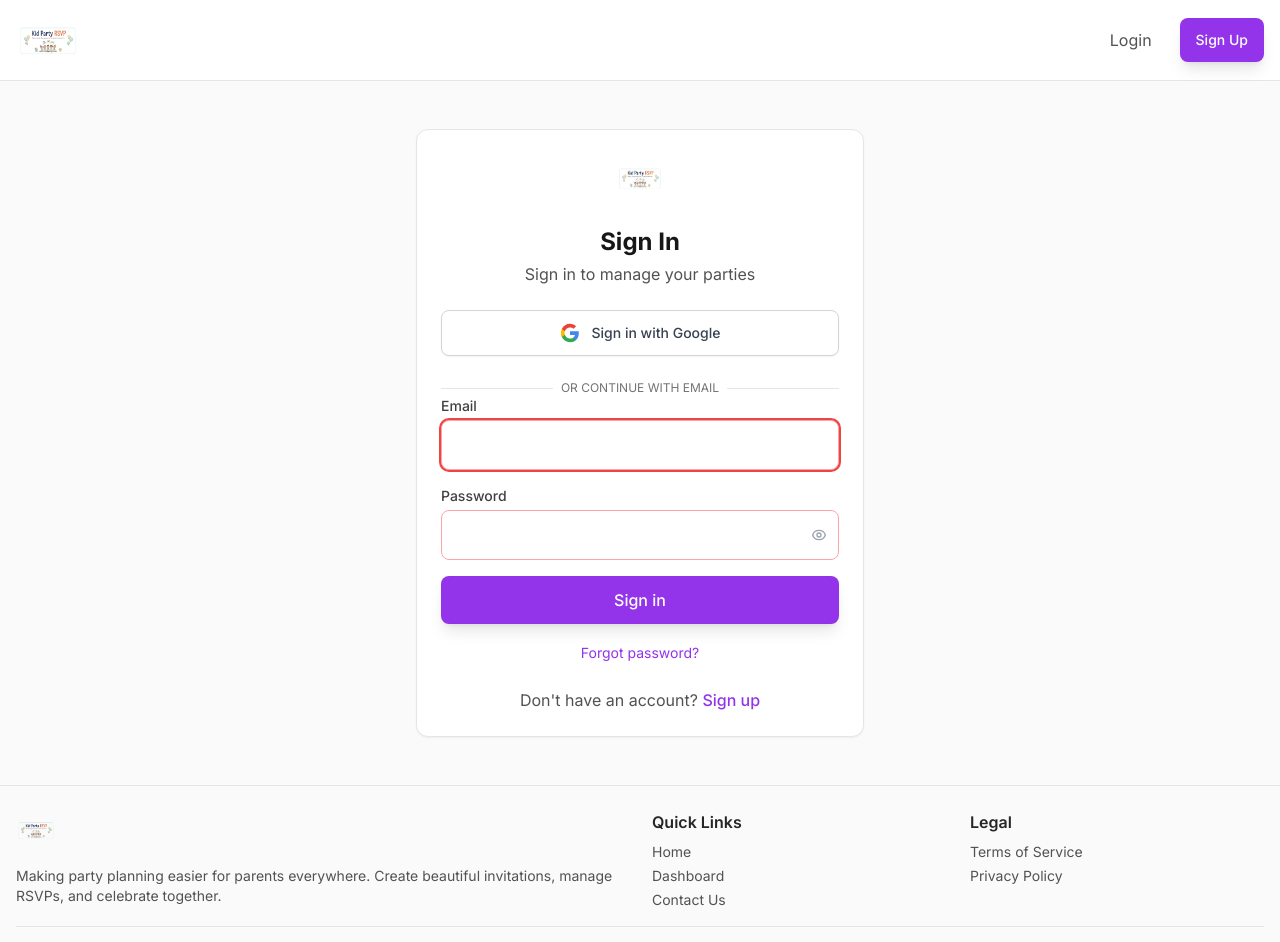
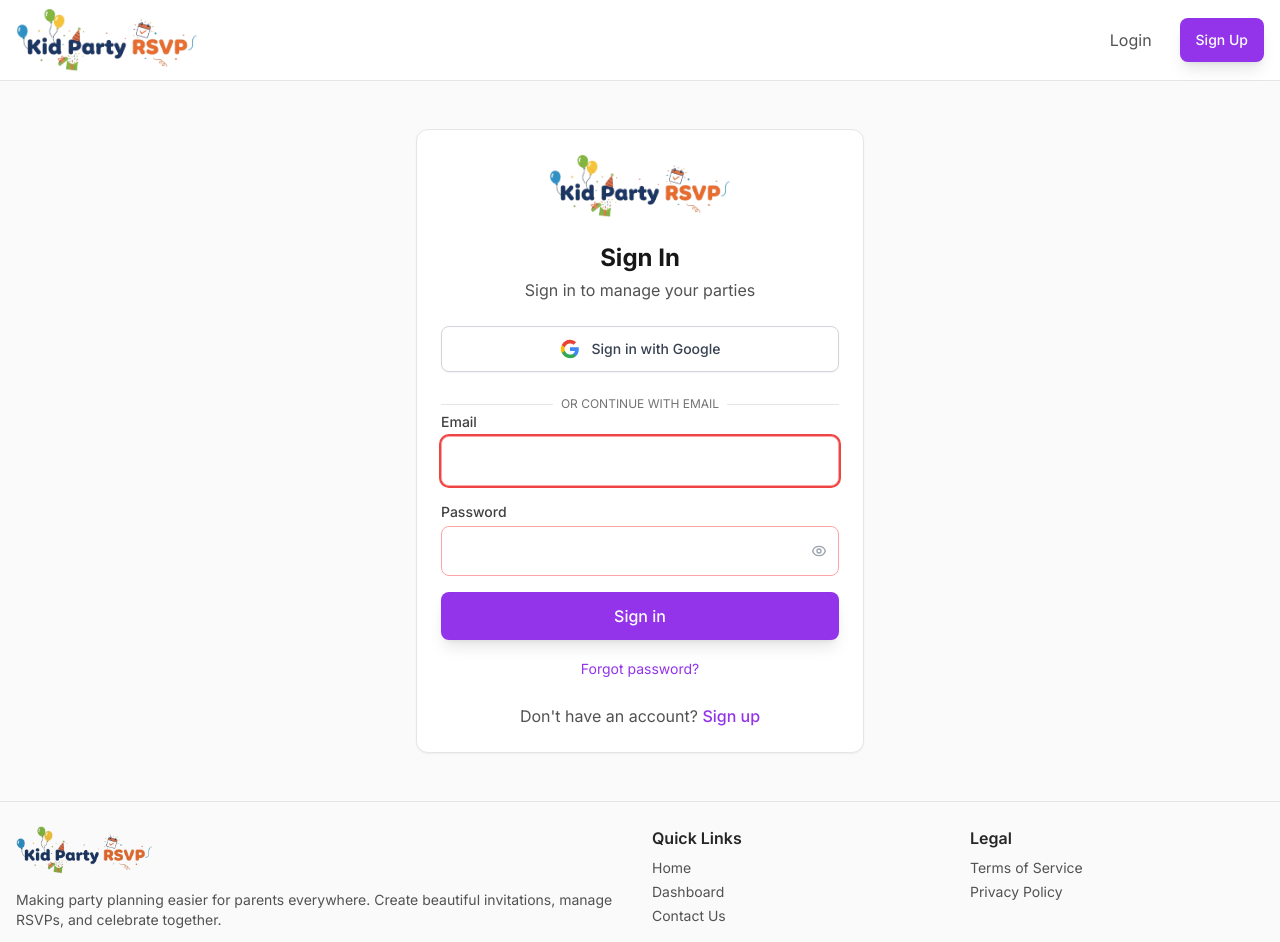
Before and after one commit to PerforMance308/kids-party-rsvp, a Next.js app: page /en/login in a window 1280 px wide. Shown: the top 942 px of the page. Built offline with nearby package versions, Linux system fonts and the light colour scheme; no server answers.

Commit message:
style: reduce logo size by another 15% for a more refined look

```diff
--- a/src/app/[locale]/login/page.tsx
+++ b/src/app/[locale]/login/page.tsx
@@ -97,9 +97,9 @@
               <Image
                 src="/logo.png"
                 alt="Kid Party RSVP"
-                width={200}
-                height={50}
-                className="h-12 w-auto object-contain"
+                width={280}
+                height={70}
+                className="h-16 w-auto object-contain"
                 priority
               />
             </div>
--- a/src/app/[locale]/register/page.tsx
+++ b/src/app/[locale]/register/page.tsx
@@ -88,9 +88,9 @@
               <Image
                 src="/logo.png"
                 alt="Kid Party RSVP"
-                width={240}
-                height={60}
-                className="h-12 w-auto object-contain"
+                width={280}
+                height={70}
+                className="h-16 w-auto object-contain"
                 priority
               />
             </div>
--- a/src/components/Footer.tsx
+++ b/src/components/Footer.tsx
@@ -19,9 +19,9 @@
               <Image
                 src="/logo.png"
                 alt="Kid Party RSVP"
-                width={200}
-                height={50}
-                className="h-10 w-auto object-contain brightness-95"
+                width={180}
+                height={45}
+                className="h-12 w-auto object-contain brightness-95"
               />
             </div>
             <p className="text-sm text-neutral-600">
--- a/src/components/Header.tsx
+++ b/src/components/Header.tsx
@@ -14,7 +14,7 @@
   return (
     <header className="bg-white/95 backdrop-blur-sm border-b border-neutral-200 sticky top-0 z-50">
       <div className="container mx-auto px-4">
-        <div className="flex justify-between items-center h-16 md:h-20">
+        <div className="flex justify-between items-center h-14 md:h-20">
           <Link href={`/${locale}`} className="flex items-center hover:opacity-90 transition-opacity flex-shrink-0">
             <Image
               src="/logo.png"
```
Also changed, not shown: public/logo.png.
